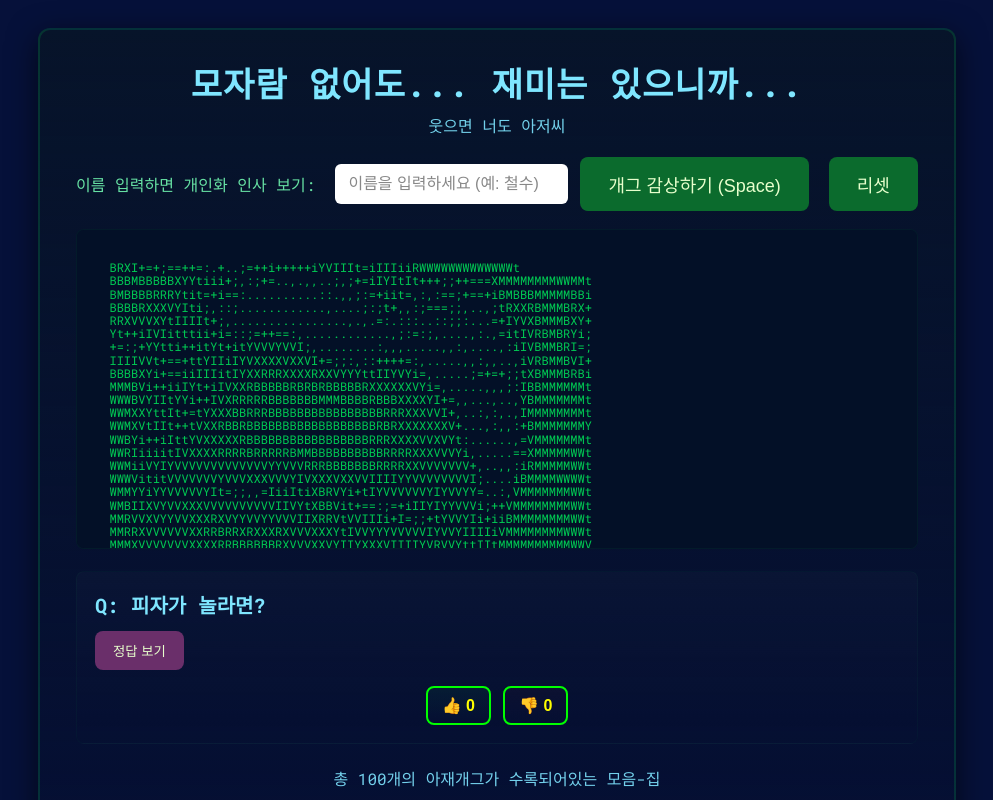
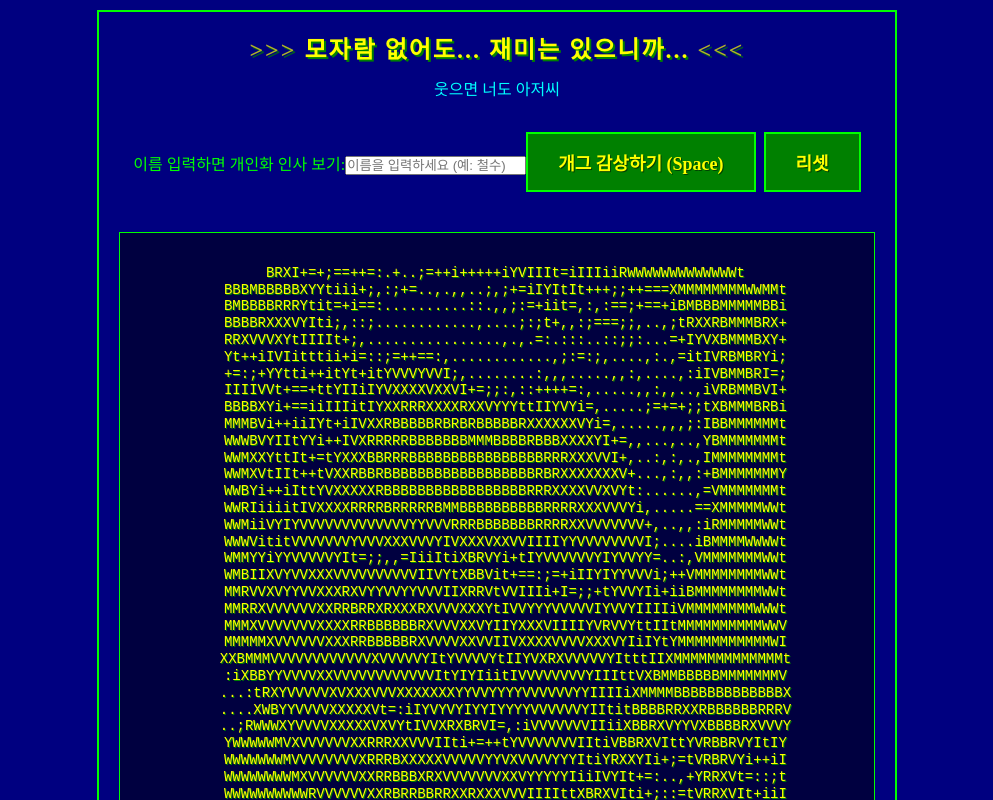
Before and after one commit to MinKyeongHyeon/Aje, a React (Vite) app in the folder React/: page / in a window 1280 px wide. Both pictures are taken after a click on the button "개그 감상하기 (Space)". Shown: the top 800 px of the page, without its empty margins (143-1136 px from the left). Built offline with nearby package versions, Linux system fonts and the light colour scheme.

Commit message:
revert: restore original 80s MS-DOS App.css

```diff
--- a/React/src/App.css
+++ b/React/src/App.css
@@ -1,79 +1,264 @@
-/* 전체 스타일을 깔끔하고 가독성 좋은 레트로-모던으로 정리 */
-@import url("https://fonts.googleapis.com/css2?family=Noto+Serif+KR:wght@400;700&family=Roboto+Mono:wght@400;700&display=swap");
+/* 80s MS-DOS Style CSS for Korean Dad Joke App */
+@import url("https://fonts.googleapis.com/css2?family=Noto+Serif+KR:wght@400;700&display=swap");
 
-*{box-sizing:border-box;margin:0;padding:0}
-:root{
-  --bg:#06113a; /* 진한 네이비 */
-  --panel:#07142a; /* 패널 배경 */
-  --accent:#00c853; /* 선명한 그린 */
-  --muted:#66e0a3;
-  --text:#e7ffcc; /* 연한 노란-레몬 */
-  --sub:#7fe6ff;
-  --card:#031027;
-  --button-bg:#0b6b2d;
+/* Global reset and base settings */
+* {
+  margin: 0;
+  padding: 0;
+  box-sizing: border-box;
 }
 
-html,body,#root{height:100%}
-body{
-  font-family: 'Noto Serif KR','Roboto Mono',serif;
-  background:var(--bg);
-  color:var(--text);
-  -webkit-font-smoothing:antialiased;
-  -moz-osx-font-smoothing:grayscale;
-  display:flex;align-items:flex-start;justify-content:center;padding:28px;
+:root {
+  font-family: "Noto Serif KR", "Times New Roman", serif;
+  line-height: 1.5;
+  font-weight: 400;
+  background-color: #000080;
+  color: #00ff00;
 }
 
-.app-container{
-  width:100%;max-width:980px;background:linear-gradient(180deg,var(--panel),rgba(0,0,0,0.1));
-  border-radius:12px;padding:28px 36px;border:2px solid rgba(0,200,83,0.18);box-shadow:0 8px 30px rgba(0,0,0,0.6);
+html {
+  background-color: #000080;
 }
 
-.app-title{font-size:34px;color:var(--sub);text-align:center;margin-bottom:6px;font-weight:700;letter-spacing:1px}
-.app-subtitle{color:var(--sub);text-align:center;margin-bottom:20px;opacity:0.9}
+body {
+  background-color: #000080;
+  color: #00ff00;
+  font-family: "Noto Serif KR", "Times New Roman", serif;
+  margin: 0;
+  padding: 0;
+  min-height: 100vh;
+  overflow-x: hidden;
+  display: flex;
+  justify-content: center;
+  align-items: center;
+}
 
-.controls-row{display:flex;flex-wrap:wrap;gap:12px;align-items:center;justify-content:center;margin:18px 0}
-.name-label{color:var(--muted);margin-right:8px}
-.name-input{padding:10px 12px;border-radius:6px;border:1px solid rgba(255,255,255,0.06);background:#fff;color:#111;font-size:16px;min-width:220px}
-.name-input::placeholder{color:#888}
+#root {
+  width: 100%;
+  min-height: 100vh;
+  display: flex;
+  justify-content: center;
+  align-items: center;
+}
 
-.random-button{padding:14px 28px;font-size:18px;background:var(--button-bg);color:var(--text);border:none;border-radius:8px;cursor:pointer;transition:transform .12s ease,box-shadow .12s ease}
-.random-button:hover{transform:translateY(-2px);box-shadow:0 8px 20px rgba(0,200,83,0.14)}
-.random-button:disabled{opacity:0.6;cursor:not-allowed;transform:none}
+.app-container {
+  background-color: #000080;
+  color: #00ff00;
+  text-align: center;
+  padding: 20px;
+  min-height: 100vh;
+  font-family: "Noto Serif KR", "Times New Roman", serif;
+  border: 2px solid #00ff00;
+  margin: 10px;
+  max-width: 800px;
+  width: 100%;
+}
 
-.greeting{color:var(--muted);text-align:center;margin:14px 0;font-size:18px}
-.hint{color:#a7f7c4;text-align:center;margin:18px 0}
-.keyboard-hint{color:rgba(127,230,255,0.9);text-align:center;margin-top:18px;font-size:13px}
+.app-title {
+  color: #ffff00;
+  font-size: 24px;
+  font-weight: bold;
+  margin-bottom: 10px;
+  text-shadow: 2px 2px 0px #008000;
+  font-family: "Noto Serif KR", "Times New Roman", serif;
+  letter-spacing: 2px;
+}
 
-/* ASCII art */
-.smile-guy{font-family:'Roboto Mono',monospace;background:var(--card);padding:18px;border-radius:8px;border:1px solid rgba(0,200,83,0.06);color:var(--accent);font-size:12px;line-height:1.1;overflow:auto;max-height:320px}
-.smile-guy.hovered{box-shadow:0 8px 40px rgba(0,200,83,0.08);transform:translateY(-4px);transition:transform .18s ease,box-shadow .18s ease}
+.app-subtitle {
+  color: #00ffff;
+  margin-bottom: 30px;
+  font-size: 16px;
+  font-family: "Noto Serif KR", "Times New Roman", serif;
+}
 
-.joke-container{margin:22px 0;padding:18px;background:linear-gradient(180deg,rgba(255,255,255,0.02),transparent);border-radius:8px;border:1px solid rgba(0,200,83,0.04)}
-.question{font-size:20px;color:var(--sub);margin-bottom:12px}
-.answer-container{background:rgba(0,200,83,0.06);padding:12px;border-radius:6px;color:var(--text)}
-.answer{font-weight:700;color:var(--text)}
+.smile-guy {
+  color: #ffff00;
+  font-family: "Courier New", monospace;
+  font-size: 14px;
+  line-height: 1.2;
+  margin: 20px 0;
+  text-shadow: 1px 1px 0px #008000;
+  white-space: pre;
+  background-color: #000040;
+  padding: 15px;
+  border: 1px solid #00ff00;
+  border-radius: 0;
+}
 
-.answer-button{padding:10px 18px;background:#6a2f6a;border-radius:8px;border:none;color:var(--text);cursor:pointer}
-.answer-button:hover{opacity:0.95}
+.random-button {
+  padding: 15px 30px;
+  font-size: 18px;
+  background-color: #008000;
+  color: #ffff00;
+  border: 2px solid #00ff00;
+  border-radius: 0;
+  cursor: pointer;
+  margin-bottom: 20px;
+  font-family: "Noto Serif KR", "Times New Roman", serif;
+  font-weight: bold;
+  text-shadow: 1px 1px 0px #004000;
+  transition: all 0.2s;
+}
 
-.vote-row{display:flex;gap:12px;justify-content:center;margin-top:12px}
-.vote-button{padding:8px 14px;border-radius:8px;border:1px solid rgba(0,200,83,0.08);background:transparent;color:var(--text);cursor:pointer}
-.vote-button:disabled{opacity:0.55;cursor:not-allowed}
-.vote-button.like{background:linear-gradient(180deg,rgba(0,200,83,0.06),transparent)}
-.vote-button.dislike{background:linear-gradient(180deg,rgba(200,30,30,0.03),transparent)}
+.random-button:hover {
+  background-color: #00a000;
+  color: #ffffff;
+  box-shadow: 0 0 10px #00ff00;
+}
 
-.joke-count{margin-top:18px;color:rgba(127,230,255,0.9);text-align:center}
+.random-button:active {
+  transform: translateY(2px);
+}
 
-.notice{margin:12px auto;padding:10px 14px;background:#09382a;color:var(--muted);border-radius:8px;border:1px solid rgba(0,200,83,0.08);max-width:720px;text-align:center}
+.joke-container {
+  margin: 30px 0;
+  padding: 20px;
+  border: 1px solid #00ff00;
+  background-color: #000040;
+  border-radius: 0;
+}
 
-/* focus styles for accessibility */
-.name-input:focus,.random-button:focus,.answer-button:focus,.vote-button:focus{outline:3px solid rgba(0,200,83,0.12);outline-offset:3px}
+.joke-question {
+  font-size: 20px;
+  color: #00ffff;
+  margin-bottom: 20px;
+  font-family: "Noto Serif KR", "Times New Roman", serif;
+  line-height: 1.6;
+}
 
-/* responsive */
-@media (max-width:720px){
-  .controls-row{flex-direction:column}
-  .random-button{width:100%}
-  .name-input{width:100%;min-width:0}
-  .smile-guy{max-height:220px;font-size:11px}
-  .app-title{font-size:22px}
+.answer-section {
+  margin-top: 20px;
 }
+
+.show-answer-button {
+  padding: 10px 25px;
+  font-size: 16px;
+  background-color: #800080;
+  color: #ffff00;
+  border: 2px solid #ff00ff;
+  border-radius: 0;
+  cursor: pointer;
+  margin-bottom: 15px;
+  font-family: "Noto Serif KR", "Times New Roman", serif;
+  font-weight: bold;
+  text-shadow: 1px 1px 0px #400040;
+  transition: all 0.2s;
+}
+
+.show-answer-button:hover {
+  background-color: #a000a0;
+  box-shadow: 0 0 8px #ff00ff;
+}
+
+.answer-button {
+  padding: 10px 25px;
+  font-size: 16px;
+  background-color: #800080;
+  color: #ffff00;
+  border: 2px solid #ff00ff;
+  border-radius: 0;
+  cursor: pointer;
+  margin-bottom: 15px;
+  font-family: "Noto Serif KR", "Times New Roman", serif;
+  font-weight: bold;
+  text-shadow: 1px 1px 0px #400040;
+  transition: all 0.2s;
+}
+
+.answer-button:hover {
+  background-color: #a000a0;
+  box-shadow: 0 0 8px #ff00ff;
+}
+
+.joke-answer {
+  font-size: 18px;
+  color: #ffff00;
+  font-weight: bold;
+  margin-top: 15px;
+  padding: 15px;
+  background-color: #004000;
+  border: 1px solid #00ff00;
+  border-radius: 0;
+  font-family: "Noto Serif KR", "Times New Roman", serif;
+  text-shadow: 1px 1px 0px #002000;
+  line-height: 1.6;
+}
+
+.question {
+  font-size: 20px;
+  color: #00ffff;
+  margin-bottom: 20px;
+  font-family: "Noto Serif KR", "Times New Roman", serif;
+  line-height: 1.6;
+}
+
+.answer-container {
+  padding: 15px;
+  background-color: #004000;
+  border: 1px solid #00ff00;
+  border-radius: 0;
+  margin-top: 15px;
+}
+
+.answer {
+  font-size: 18px;
+  color: #ffff00;
+  font-weight: bold;
+  margin: 0;
+  font-family: "Noto Serif KR", "Times New Roman", serif;
+  text-shadow: 1px 1px 0px #002000;
+  line-height: 1.6;
+}
+
+.joke-count {
+  margin-top: 30px;
+  color: #00ffff;
+  font-family: "Noto Serif KR", "Times New Roman", serif;
+  font-size: 14px;
+}
+
+/* Retro blinking effect for title */
+@keyframes blink {
+  0%,
+  50% {
+    opacity: 1;
+  }
+  51%,
+  100% {
+    opacity: 0.7;
+  }
+}
+
+.app-title::before {
+  content: ">>> ";
+  animation: blink 1s infinite;
+}
+
+.app-title::after {
+  content: " <<<";
+  animation: blink 1s infinite;
+}
+
+/* Mobile responsiveness */
+@media (max-width: 768px) {
+  .app-container {
+    margin: 5px;
+    padding: 15px;
+  }
+
+  .app-title {
+    font-size: 20px;
+  }
+
+  .joke-question {
+    font-size: 18px;
+  }
+
+  .joke-answer {
+    font-size: 16px;
+  }
+
+  .smile-guy {
+    font-size: 12px;
+  }
+}
```
